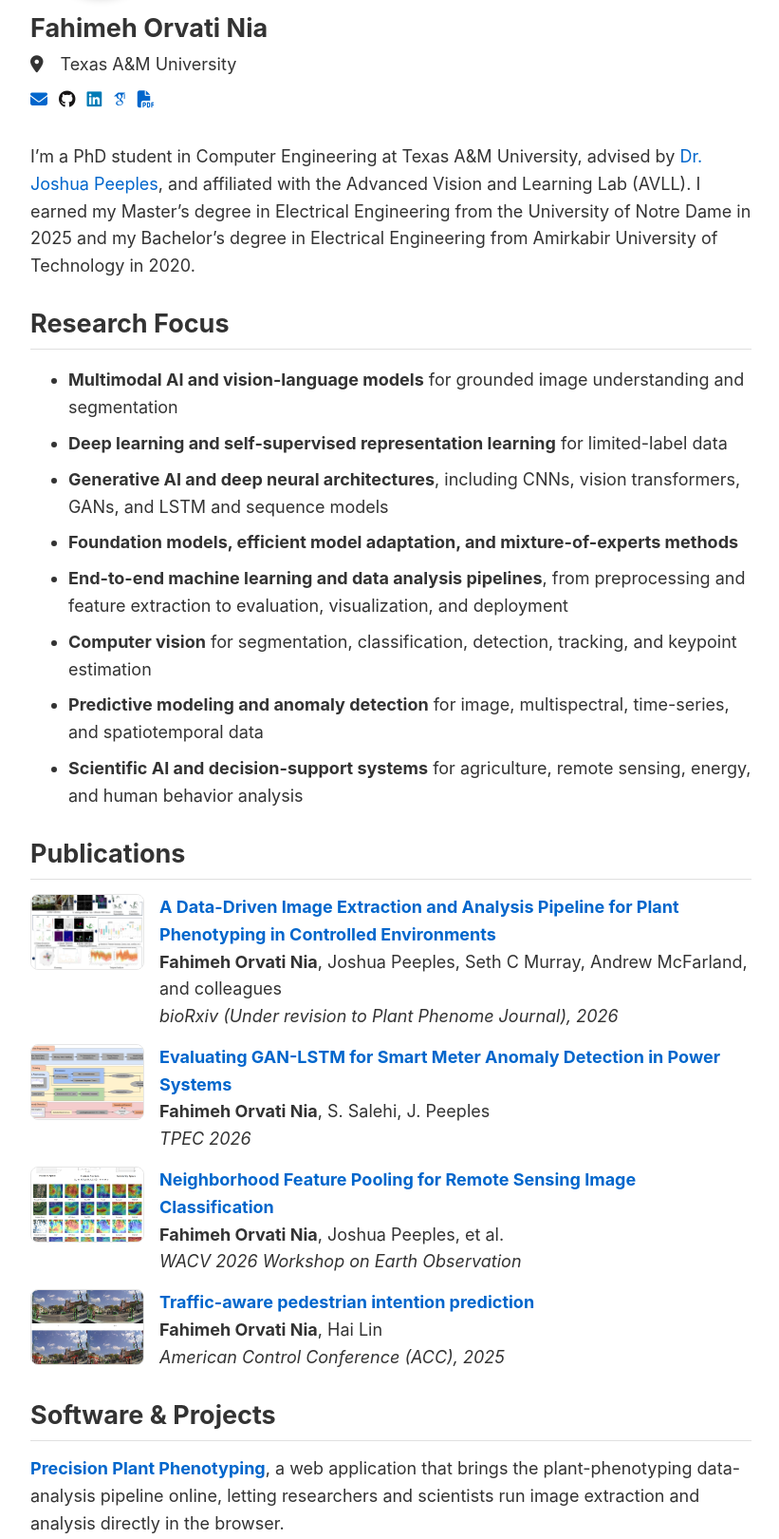
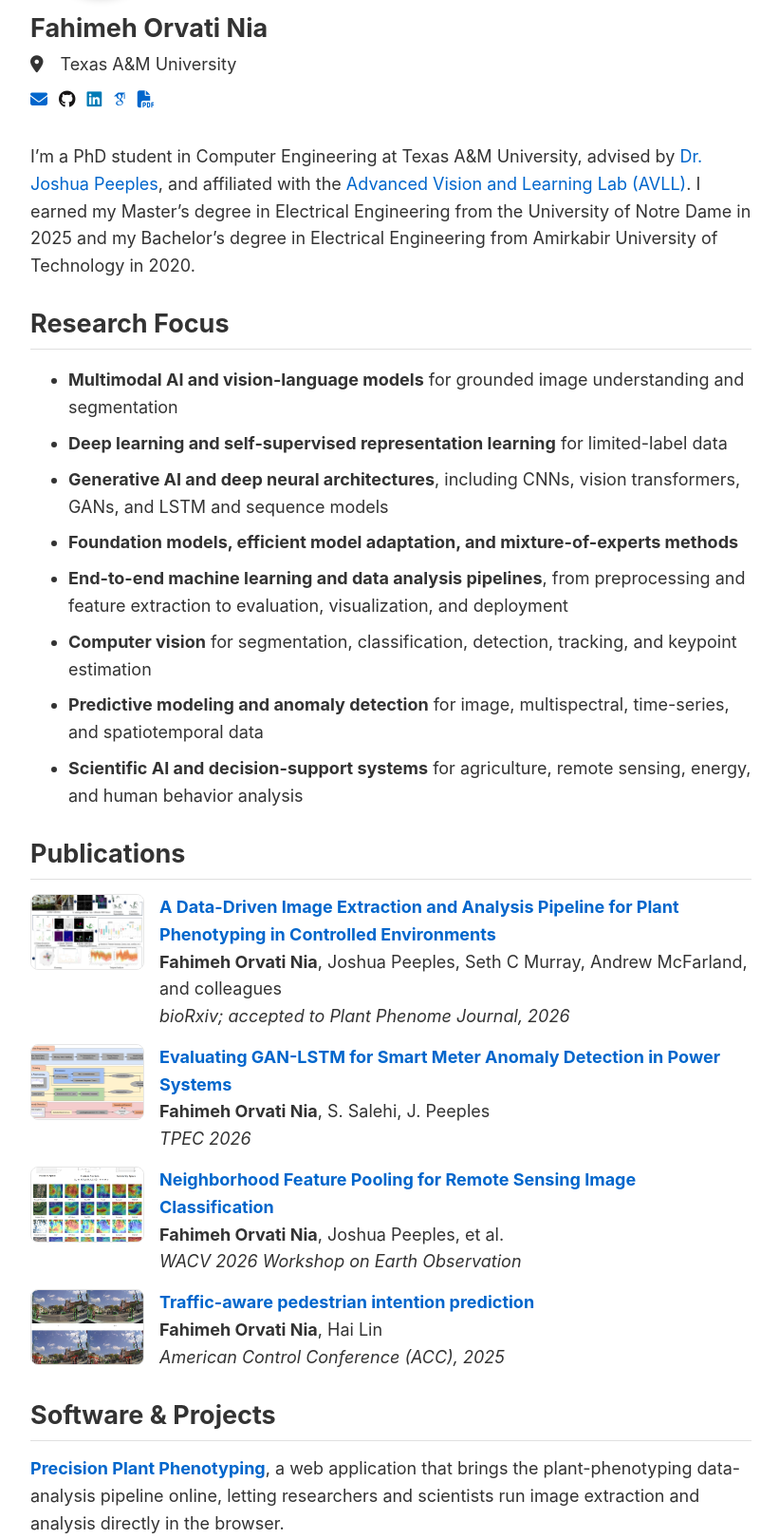
Before and after one commit to fahimehorvatinia/fahimehorvatinia.github.io, a Jekyll site: the page built from index.md, in a window 1280 px wide, cut to the strip 300-1920 px from the top of the page. Shown: the whole strip at 95% size, without its empty margins (228-1049 px from the left). Built offline with Jekyll 4.4.1, drawn with Linux system fonts in a browser that asks for light colours; some web fonts are replaced; part of the change alters nothing that is shown.

Commit message:
Update Plant Phenome publication status from under review to accepted

```diff
--- a/index.md
+++ b/index.md
@@ -9,7 +9,7 @@ sidebar: false
 <style>
 .pf-banner { position: relative; margin: 0 0 74px; }
 .pf-banner .cover { width: 100%; height: 200px; object-fit: cover; object-position: center 60%; border-radius: 12px; display: block; }
-.pf-banner .avatar { position: absolute; left: 8px; bottom: -56px; width: 132px; height: 132px; border-radius: 50%; object-fit: cover; border: 4px solid #fff; box-shadow: 0 2px 10px rgba(0,0,0,0.2); background: #fff; }
+.pf-banner .avatar { position: absolute; left: 8px; bottom: -56px; width: 132px; height: 132px; border-radius: 50%; object-fit: cover; border: 4px solid #fff; box-shadow: 0 2px 10px rgba(0,0,0,0.2); }
 .pf-info { margin: 0 0 22px; }
 .pf-info h2 { margin: 0 0 8px; border-bottom: none; padding-bottom: 0; }
 @media (max-width: 600px) {
@@ -56,7 +56,7 @@ sidebar: false
     </ul>
 </div>
 
-I'm a PhD student in Computer Engineering at Texas A&M University, advised by <a href="https://engineering.tamu.edu/electrical/profiles/peeples-joshua.html">Dr. Joshua Peeples</a>, and affiliated with the Advanced Vision and Learning Lab (AVLL). I earned my Master's degree in Electrical Engineering from the University of Notre Dame in 2025 and my Bachelor's degree in Electrical Engineering from Amirkabir University of Technology in 2020.
+I'm a PhD student in Computer Engineering at Texas A&M University, advised by <a href="https://engineering.tamu.edu/electrical/profiles/peeples-joshua.html">Dr. Joshua Peeples</a>, and affiliated with the <a href="https://avll.tamu.edu/">Advanced Vision and Learning Lab (AVLL)</a>. I earned my Master’s degree in Electrical Engineering from the University of Notre Dame in 2025 and my Bachelor’s degree in Electrical Engineering from Amirkabir University of Technology in 2020.
 
 ## Research Focus
 
@@ -78,7 +78,7 @@ I'm a PhD student in Computer Engineering at Texas A&M University, advised by <a
   <div style="flex: 1;">
     <div><a href="https://www.biorxiv.org/content/10.1101/2026.02.25.707797"><strong>A Data-Driven Image Extraction and Analysis Pipeline for Plant Phenotyping in Controlled Environments</strong></a></div>
     <div><strong>Fahimeh Orvati Nia</strong>, Joshua Peeples, Seth C Murray, Andrew McFarland, and colleagues</div>
-    <div><em>bioRxiv (Under revision to Plant Phenome Journal), 2026</em></div>
+    <div><em>bioRxiv; accepted to Plant Phenome Journal, 2026</em></div>
   </div>
 </div>
 
```
